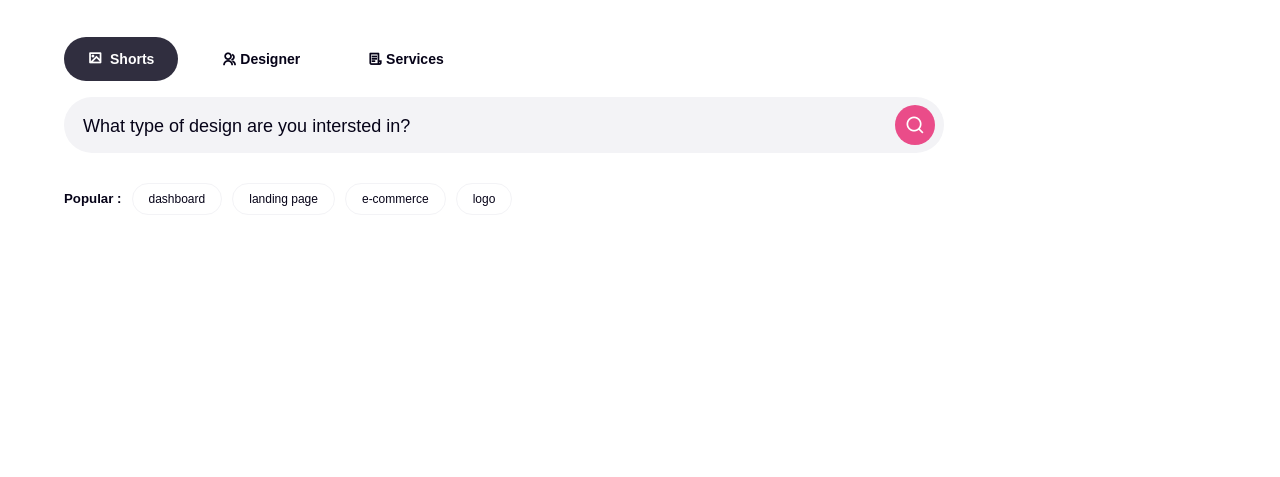
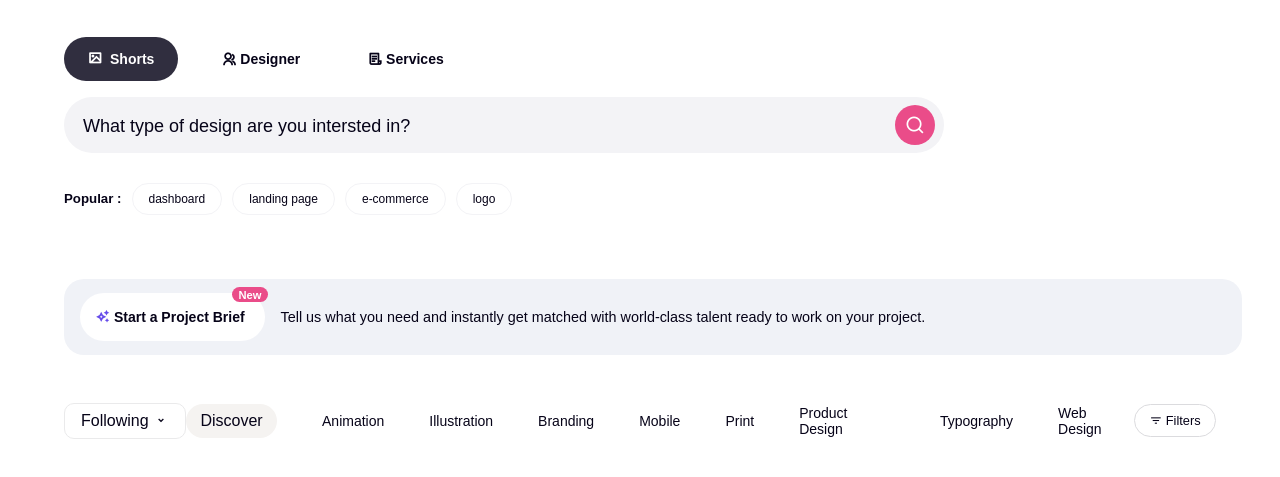
Before and after one commit to hharshhsaini/FRONTEND-DEVELOPMENT, a plain HTML site: page CSS/Project9/index.html in a window 1280 px wide. Shown: the part 307-784 px from the top of the page. Drawn offline with nearby package versions, Linux system fonts and the light colour scheme; a web font is replaced by a local one.

Commit message:
Project 8 added  banner

```diff
--- a/CSS/Project9/index.html
+++ b/CSS/Project9/index.html
@@ -94,5 +94,37 @@
             </div>
         </div>
     </div>
+    <div class="banner">
+        <span class="banner-main"><i class="ri-sparkling-2-line"></i> Start a Project Brief
+            <span class="banner-new">New</span>
+        </span>
+        <span class="banner-text">
+        Tell us what you need and instantly get matched with world-class talent
+        ready to work on your project.
+        </span>
+    </div>
+    <div class="filters-bar">
+        <div class="follow"><p>Following <i class="ri-arrow-drop-down-line"></i></p>
+        </div>
+        <div class="filter-options">
+            <p class="discover">Discover</p>
+            <p>Animation</p>
+            <p>Illustration</p>
+            <p>Branding</p>
+            <p>Mobile</p>
+            <p>Print</p>
+            <p>Product Design</p>
+            <p>Typography</p>
+            <p>Web Design</p>
+        </div>
+        <div class="filter">
+          <p> <i class="ri-filter-3-line"></i> Filters</p>
+        </div>
+  </div>
+  <div class="content">
+    <div class="img1">
+
+    </div>
+  </div>
 </body>
 </html>
--- a/CSS/Project9/style.scss
+++ b/CSS/Project9/style.scss
@@ -227,3 +227,75 @@ body {
     }
 
 }
+.banner {
+  margin-left: 4rem;
+  border-radius: 20px;
+  background-color: #f0f2f7;
+  width: 92%;
+  padding: 1.8rem 1rem;
+
+    .banner-main {
+        background-color: white;
+        color: #060318;
+        padding: 1rem;
+        border-radius: 30px;
+        font-weight: 700;
+        font-size: 14px;
+        position: relative;
+    }
+    .banner-new {
+        background-color: #ea4c89;
+        color: white;
+        font-size: 0.7rem;
+        padding: 0.1rem 0.4rem;
+        border-radius: 12px;
+        font-weight: 600;
+        position: absolute;
+        margin-top: -1.3rem;
+        left: 9.5rem;
+    }
+    .banner-text {
+        font-size: 0.9rem;
+        margin-left: 1rem;
+    }
+    .banner-main i {
+        color: #664cea;
+    }
+}
+.filters-bar {
+  display: flex;
+  overflow: hidden;
+  align-items: center;
+  margin-top: 3rem;
+  width: 95%;
+  justify-content: space-between;
+  font-size: 14px;
+  padding-left: 4rem;
+
+  .follow{
+    border: 0.1rem solid #EAEAEB;
+    padding: 0.5rem 1rem;
+    font-size: 1rem;
+    border-radius: 10px;
+    font-weight: 400;
+  }
+
+  .filter-options {
+        display: flex;
+        align-items: center;
+        gap: 45px;
+        font-weight: 500;
+        .discover{
+            padding: 0.5rem 0.9rem;
+            background-color:#F5F3F1;
+            font-size: 1rem;
+            border-radius: 2rem;
+        }
+    }
+    .filter{
+        border: 0.1rem solid #DBDBDE;
+        padding: 0.5rem 0.9rem;
+        font-size: 0.8rem;
+        border-radius: 2rem;
+    }
+}
```
Also changed, not shown: CSS/Project9/style.css, 1 other file.
